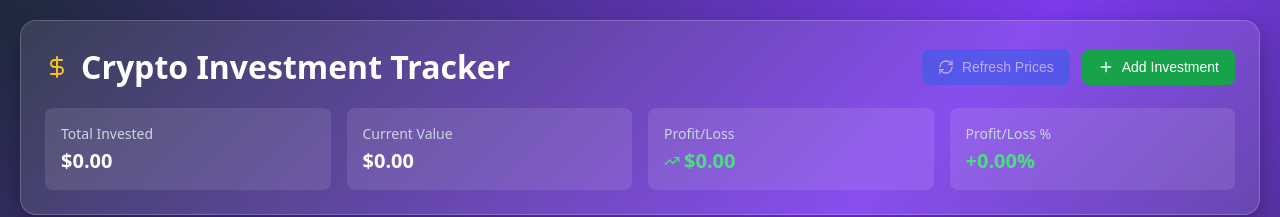
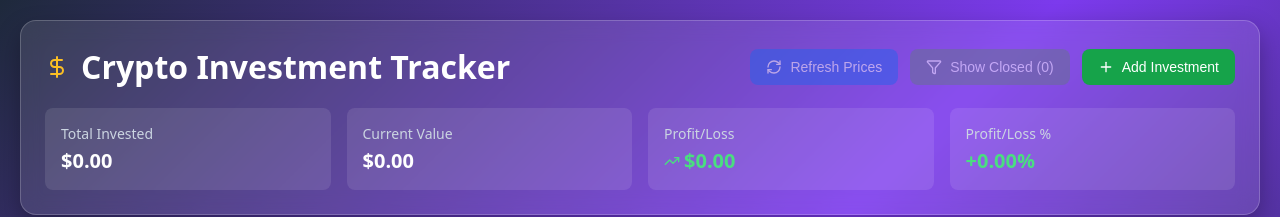
Before and after one commit to alexanderchernetsky/financial-dashboard, a React (Create React App) app: page /crypto in a window 1280 px wide. Shown: the top 217 px of the page. Built offline with nearby package versions, Linux system fonts and the light colour scheme; no server answers; the database is empty.

Commit message:
Add filter for open/closed positions

```diff
--- a/src/components/Cryptotracker/CryptoTracker.jsx
+++ b/src/components/Cryptotracker/CryptoTracker.jsx
@@ -1,5 +1,5 @@
 import React, { useEffect, useState } from 'react';
-import { DollarSign, RefreshCw, Plus, Pencil, Trash2 } from 'lucide-react';
+import { DollarSign, RefreshCw, Plus, Pencil, Trash2, Filter } from 'lucide-react';
 import { useInvestments, useAddInvestment, useRemoveInvestment, useUpdateInvestment } from '../../react-query/useInvestments';
 import { fetchPrices } from '../../utils/api/getPrices';
 import { styles } from '../../styles';
@@ -15,6 +15,7 @@ const CryptoTracker = () => {
 
     const [showAddForm, setShowAddForm] = useState(false);
     const [loading, setLoading] = useState(false);
+    const [showClosedPositions, setShowClosedPositions] = useState(false);
     const [formData, setFormData] = useState({
         tokenName: '',
         symbol: '',
@@ -208,15 +209,24 @@ const CryptoTracker = () => {
     };
 
     const portfolio = updatedInvestments.length ? updatedInvestments : investments;
-    const totalInvested = portfolio.reduce((sum, i) => sum + i.amountPaid, 0);
-    const totalCurrentValue = portfolio.reduce((sum, i) => sum + (i.currentValue ?? 0), 0);
+
+    // Filter portfolio based on showClosedPositions toggle
+    const filteredPortfolio = showClosedPositions
+        ? portfolio
+        : portfolio.filter(investment => investment.status !== 'closed');
+
+    const totalInvested = filteredPortfolio.reduce((sum, i) => sum + i.amountPaid, 0);
+    const totalCurrentValue = filteredPortfolio.reduce((sum, i) => sum + (i.currentValue ?? 0), 0);
     const totalProfitLoss = totalCurrentValue - totalInvested;
     const totalProfitLossPercentage = totalInvested > 0 ? (totalProfitLoss / totalInvested) * 100 : 0;
 
-    // Process data (sort by date) - FIXED: Use portfolio instead of investments
+    // Process data (sort by date) - Use filtered portfolio
     const processedData = React.useMemo(() => {
-        return processCryptoTrackerData(portfolio);
-    }, [portfolio]); // FIXED: Use portfolio as dependency instead of investments
+        return processCryptoTrackerData(filteredPortfolio);
+    }, [filteredPortfolio]);
+
+    // Count closed positions for the filter button
+    const closedPositionsCount = portfolio.filter(inv => inv.status === 'closed').length;
 
     return (
         <div style={styles.container}>
@@ -249,6 +259,29 @@ const CryptoTracker = () => {
                                     }}
                                 />
                                 Refresh Prices
+                            </button>
+                            <button
+                                onClick={() => setShowClosedPositions(!showClosedPositions)}
+                                style={{
+                                    ...styles.button,
+                                    ...(showClosedPositions ? styles.buttonPrimary : styles.buttonSecondary),
+                                    opacity: closedPositionsCount === 0 ? 0.5 : 1,
+                                }}
+                                disabled={closedPositionsCount === 0}
+                                onMouseOver={e => {
+                                    if (closedPositionsCount > 0) {
+                                        e.target.style.backgroundColor = showClosedPositions
+                                            ? styles.buttonPrimaryHover.backgroundColor
+                                            : styles.buttonSecondaryHover?.backgroundColor || '#374151';
+                                    }
+                                }}
+                                onMouseOut={e => {
+                                    e.target.style.backgroundColor = showClosedPositions
+                                        ? styles.buttonPrimary.backgroundColor
+                                        : styles.buttonSecondary?.backgroundColor || '#4b5563';
+                                }}>
+                                <Filter style={{ width: '16px', height: '16px' }} />
+                                {showClosedPositions ? 'Hide' : 'Show'} Closed ({closedPositionsCount})
                             </button>
                             <button
                                 onClick={() => setShowAddForm(!showAddForm)}
@@ -380,15 +413,20 @@ const CryptoTracker = () => {
                             </tr>
                             </thead>
                             <tbody>
-                            {portfolio.length === 0 ? (
+                            {filteredPortfolio.length === 0 ? (
                                 <tr>
                                     <td
-                                        colSpan="11"
+                                        colSpan="13"
                                         style={{
                                             ...styles.tableCell,
                                             ...styles.emptyState,
                                         }}>
-                                        No investments added yet. Click "Add Investment" to get started!
+                                        {portfolio.length === 0
+                                            ? "No investments added yet. Click \"Add Investment\" to get started!"
+                                            : showClosedPositions
+                                                ? "No closed positions found."
+                                                : "No open positions found. Toggle \"Show Closed\" to view closed positions."
+                                        }
                                     </td>
                                 </tr>
                             ) : (
```
